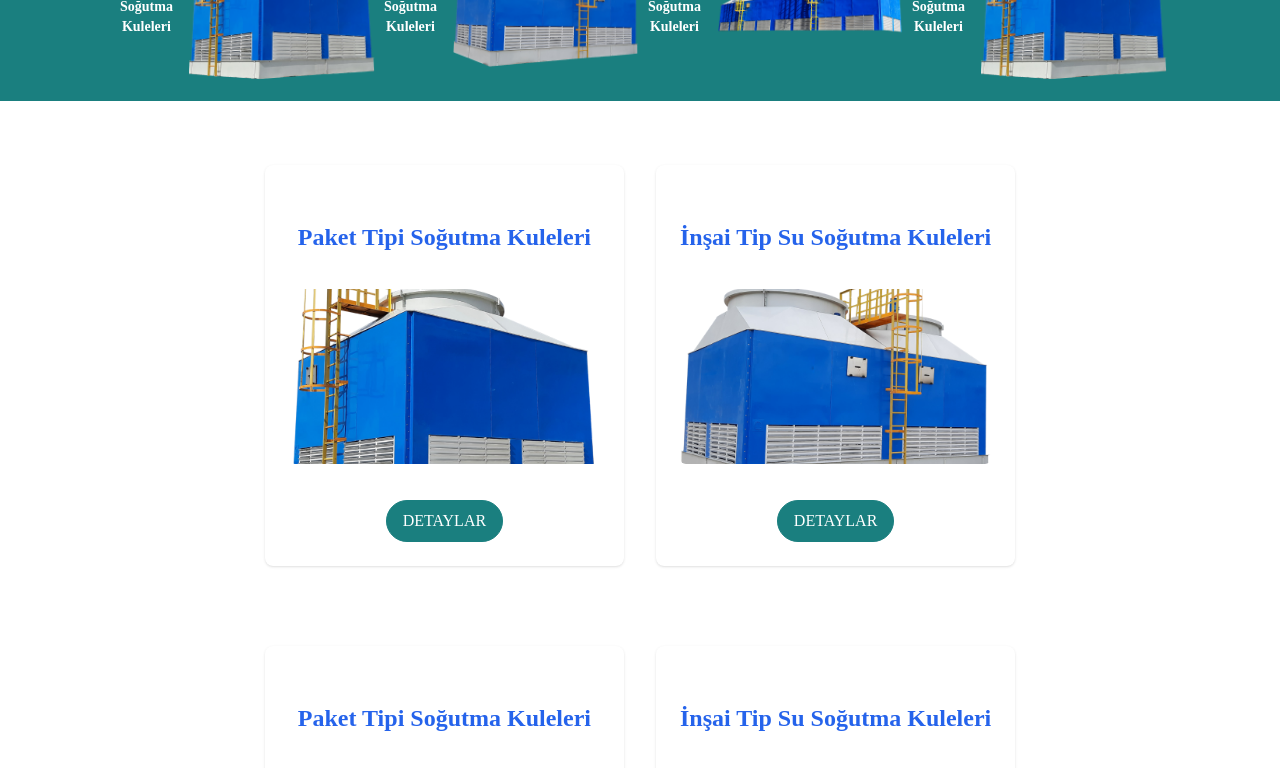
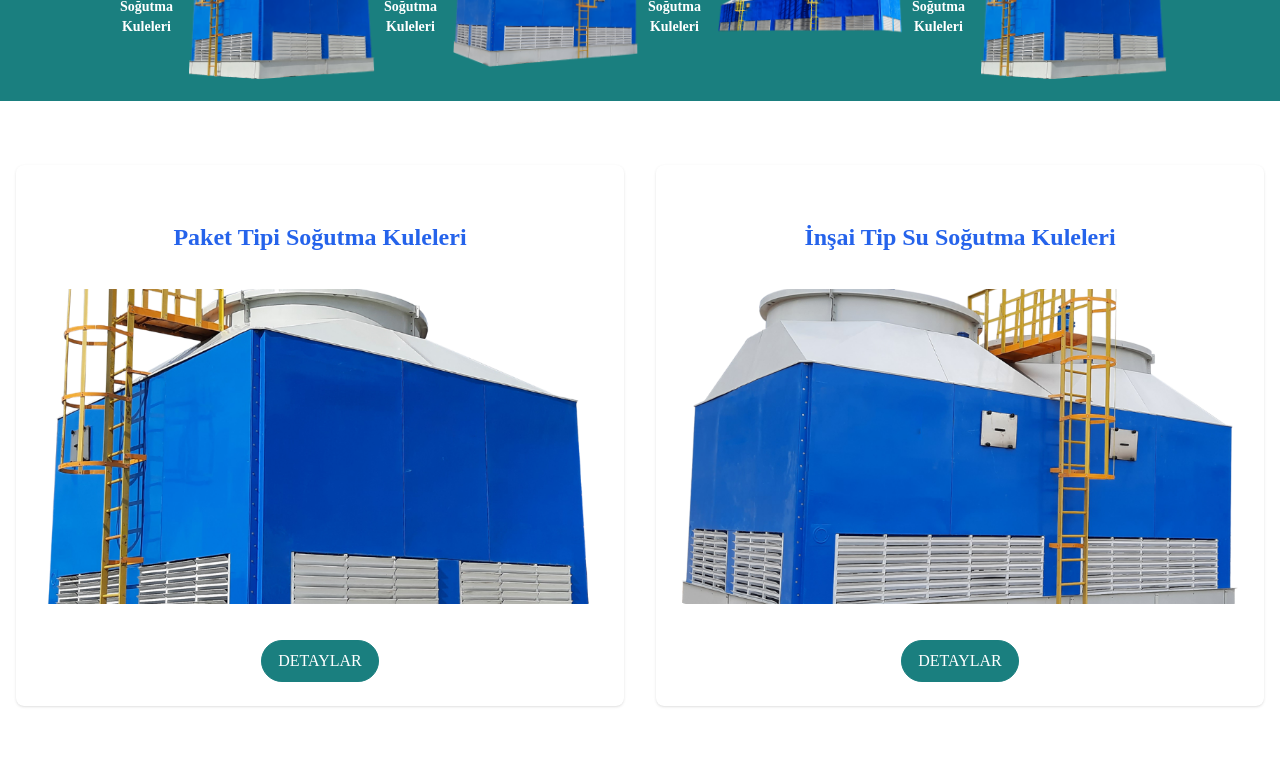
Before and after one commit to sambasoftwareuk/greenstep, a Next.js app: page / in a window 1280 px wide. Shown: the part 820-1588 px from the top of the page. Built offline with nearby package versions, Linux system fonts and the light colour scheme.

Commit message:
make bigger main productd card

```diff
--- a/app/_components/MainProductComponent.jsx.jsx
+++ b/app/_components/MainProductComponent.jsx.jsx
@@ -2,8 +2,8 @@ import React from "react";
 import ProductCardWithImage from "../_molecules/productCardWithImage";
 const MainProductComponent = ({ products }) => {
   return (
-    <div className=" mt-6 p-4">
-      <div className="grid  sm:grid-cols-1  xl:grid-cols-2 gap-8  items-center ">
+    <div className="w-full max-w-7xl mx-auto mt-6 p-4">
+      <div className="grid grid-cols-1 xl:grid-cols-2 gap-8 items-center">
         {products.map((product) => (
           <ProductCardWithImage
             key={product.id}
@@ -12,7 +12,6 @@ const MainProductComponent = ({ products }) => {
             variant={1}
             buttonLabel="DETAYLAR"
             aspectRatio="aspect-[16/16]"
-            className="xs:w-[500px]  md:w-[600px]  max-w-[600px]"
           />
         ))}
       </div>
```
